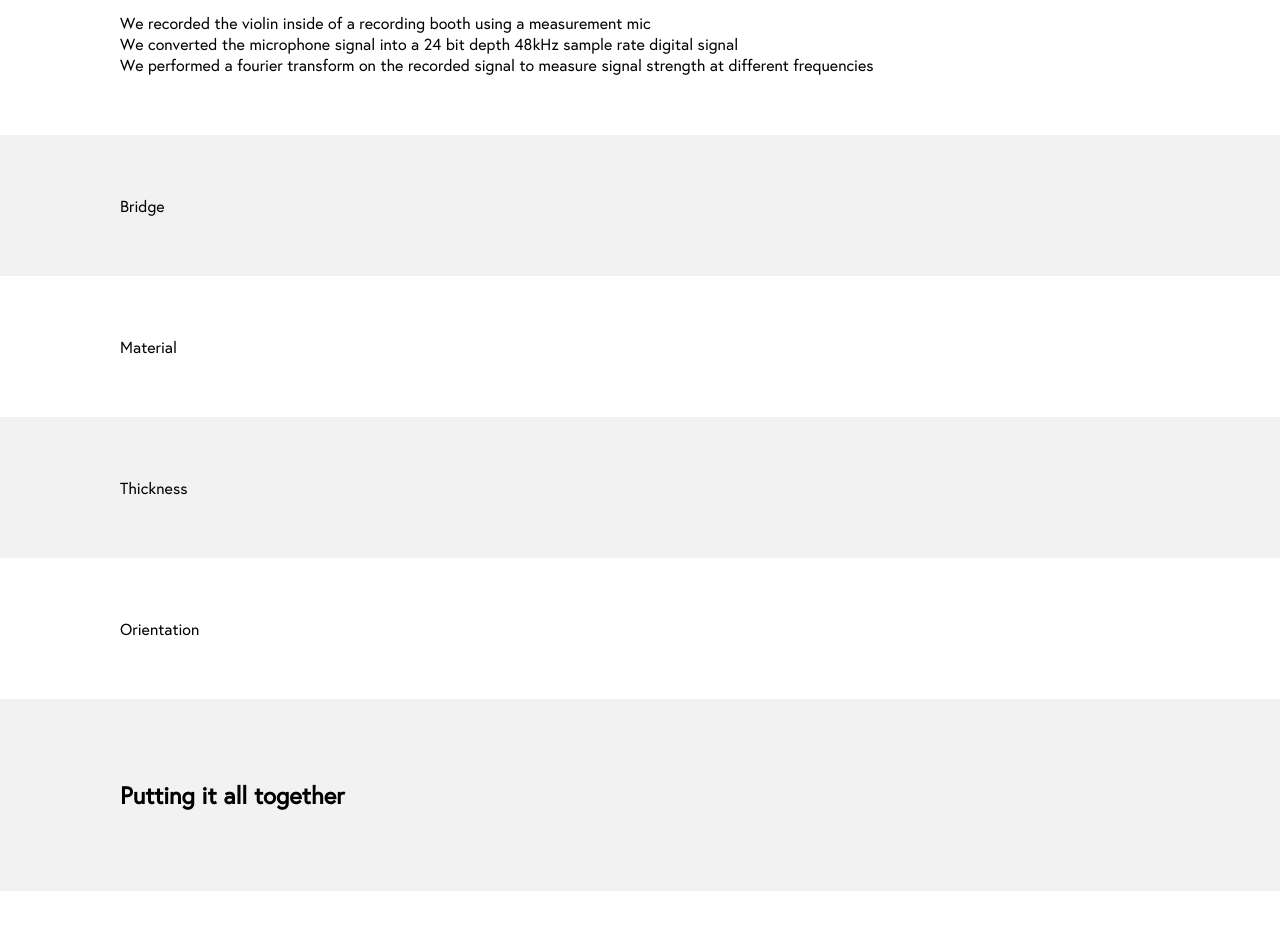
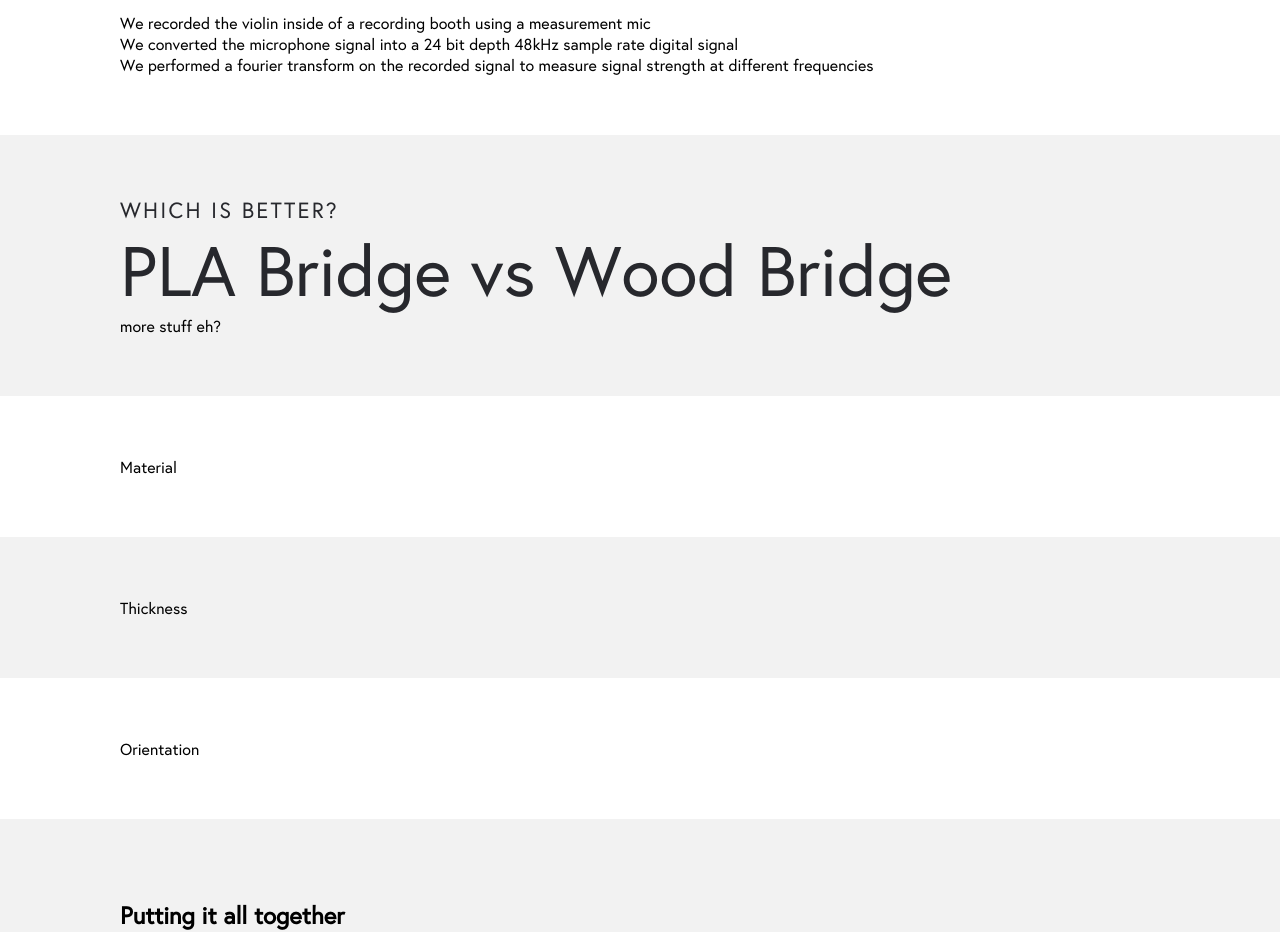
Before and after one commit to HovaLabs/audio-comparison-kit, a React (Create React App) app: page / in a window 1280 px wide. Shown: the part 2500-3432 px from the top of the page. Built offline with nearby package versions, Linux system fonts and the light colour scheme.

Commit message:
more work

```diff
--- a/src/blogSections/Bridge/Bridge.js
+++ b/src/blogSections/Bridge/Bridge.js
@@ -1,7 +1,11 @@
 import React from 'react';
 
-import { Container } from '../../design-system/components';
+import { Container, Section } from '../../design-system/components';
 
 export const Bridge = props => (
-  <Container id="bridge" {...props}>Bridge</Container>
+  <Container id="bridge" {...props}>
+    <Section headerSecondary="WHICH IS BETTER?" headerPrimary="PLA Bridge vs Wood Bridge">
+      <div>more stuff eh?</div>
+    </Section>
+  </Container>
 );
--- /dev/null
+++ b/src/design-system/components/Section.js
@@ -0,0 +1,25 @@
+import React from 'react';
+import styled from 'styled-components';
+import { Box } from 'rebass';
+
+const SectionContainer = styled(Box)`
+`;
+
+const HeaderPrimary = styled(Box)`
+  font-size: 70px;
+  color: ${({ theme }) => theme.colors.primary };
+`;
+
+const HeaderSecondary = styled(Box)`
+  font-size: 22px;
+  letter-spacing: 0.1em;
+  color: ${({ theme }) => theme.colors.primary};
+`;
+
+export const Section = ({ children, headerSecondary, headerPrimary, ...rest }) => (
+  <SectionContainer {...rest}>
+    <HeaderSecondary>{headerSecondary}</HeaderSecondary>
+    <HeaderPrimary>{headerPrimary}</HeaderPrimary>
+    {children}
+  </SectionContainer>
+);
--- a/src/design-system/components/index.js
+++ b/src/design-system/components/index.js
@@ -1 +1,2 @@
 export { Container } from './Container';
+export { Section } from './Section';
--- a/src/design-system/theme.js
+++ b/src/design-system/theme.js
@@ -1,3 +1,11 @@
+const uiLight = {
+  primary: '#27282D',
+  bgPrimary: '#FFFFFF',
+  bgSecondary: '#F2F2F2',
+  red: 'blue',
+  yellow: 'orange'
+}
+
 export const theme = {
   breakpoints: {
     s: '480px',
@@ -13,9 +21,5 @@ export const theme = {
   },
   fontSizes: {
   },
-  colors: {
-    primary: '#333333',
-    bgPrimary: '#FFFFFF',
-    bgSecondary: '#F2F2F2'
-  }
+  colors: uiLight
 }
```
Also changed, not shown: src/design-system/utils.js (added, +15 -0 lines).
